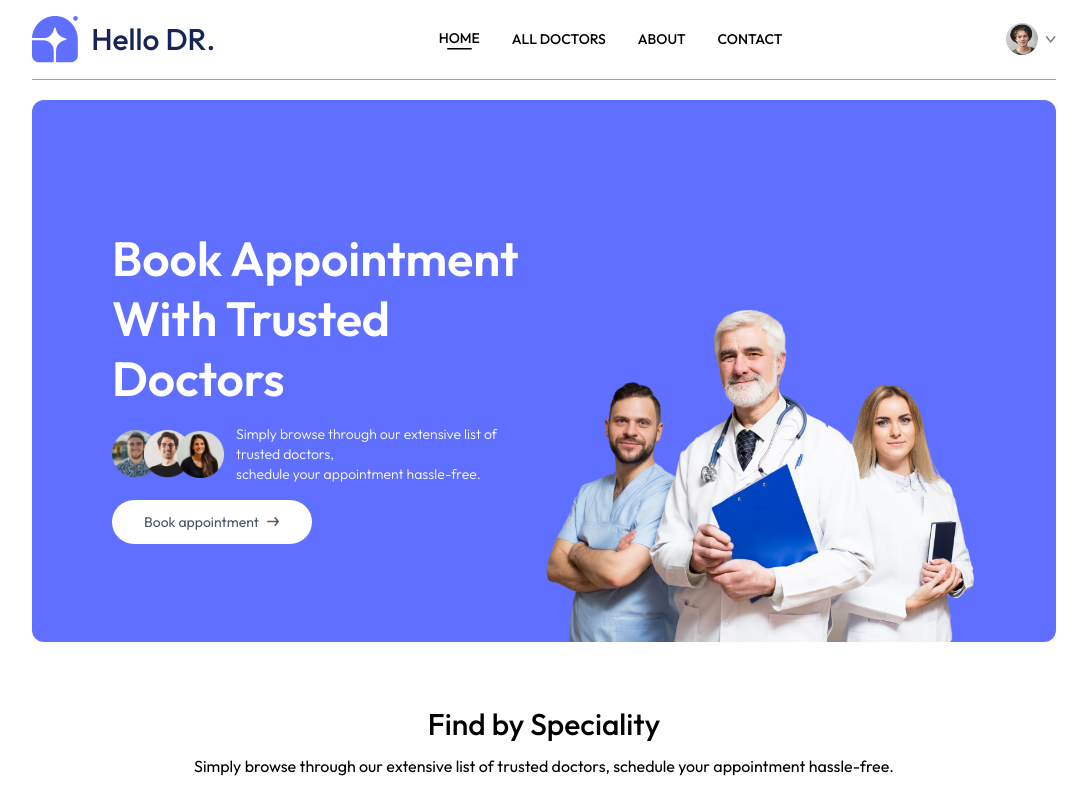
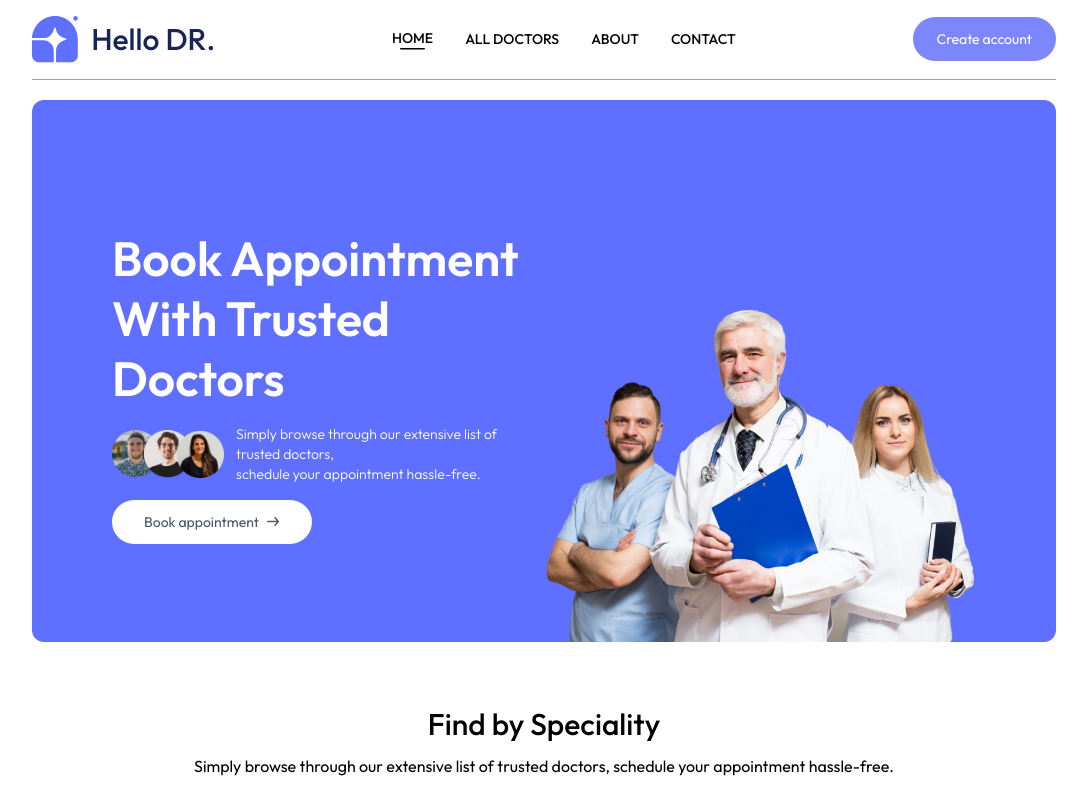
Before and after one commit to RasmiRanjan03/Hello-DR., a React (Vite) app in the folder Frontend/: page / in a window 1280 px wide. Shown: the top 800 px of the page, without its empty margins (96-1183 px from the left). Built offline with nearby package versions, Linux system fonts and the light colour scheme.

Commit message:
Put Footer to app.jsx

```diff
--- a/Frontend/src/App.jsx
+++ b/Frontend/src/App.jsx
@@ -11,6 +11,7 @@
 import Signup from './pages/Signup'
 import Appoontment from './pages/Appoontment'
 import Navbar from './components/Navbar'
+import Footer from './components/Footer'
 
 const App = () => {
   return (
@@ -29,6 +30,7 @@
       <Route path='/appointment/:d_id' element={<Appoontment/>}/>
 
     </Routes>
+    <Footer/>
 
     </div>
   )
--- a/Frontend/src/components/Navbar.jsx
+++ b/Frontend/src/components/Navbar.jsx
@@ -4,7 +4,7 @@
 const Navbar = () => {
   const Navigate=useNavigate();
   const [ShowMenu, setShowMenu] = useState(false)
-  const [token, settoken] = useState(true)
+  const [token, settoken] = useState(false)
   return (
     <div className='flex justify-between items-center py-4 border-b border-b-gray-400'>
       <div className='flex items-center gap-2 '>
--- a/Frontend/src/pages/Home.jsx
+++ b/Frontend/src/pages/Home.jsx
@@ -3,7 +3,6 @@
 import Speciality from '../components/Speciality'
 import TopDoctors from '../components/TopDoctors'
 import Banner from '../components/Banner'
-import Footer from '../components/Footer'
 
 const Home = () => {
   return (
@@ -12,7 +11,6 @@
       <Speciality/>
       <TopDoctors/>
       <Banner/>
-      <Footer/>
     </div>
   )
 }
```
